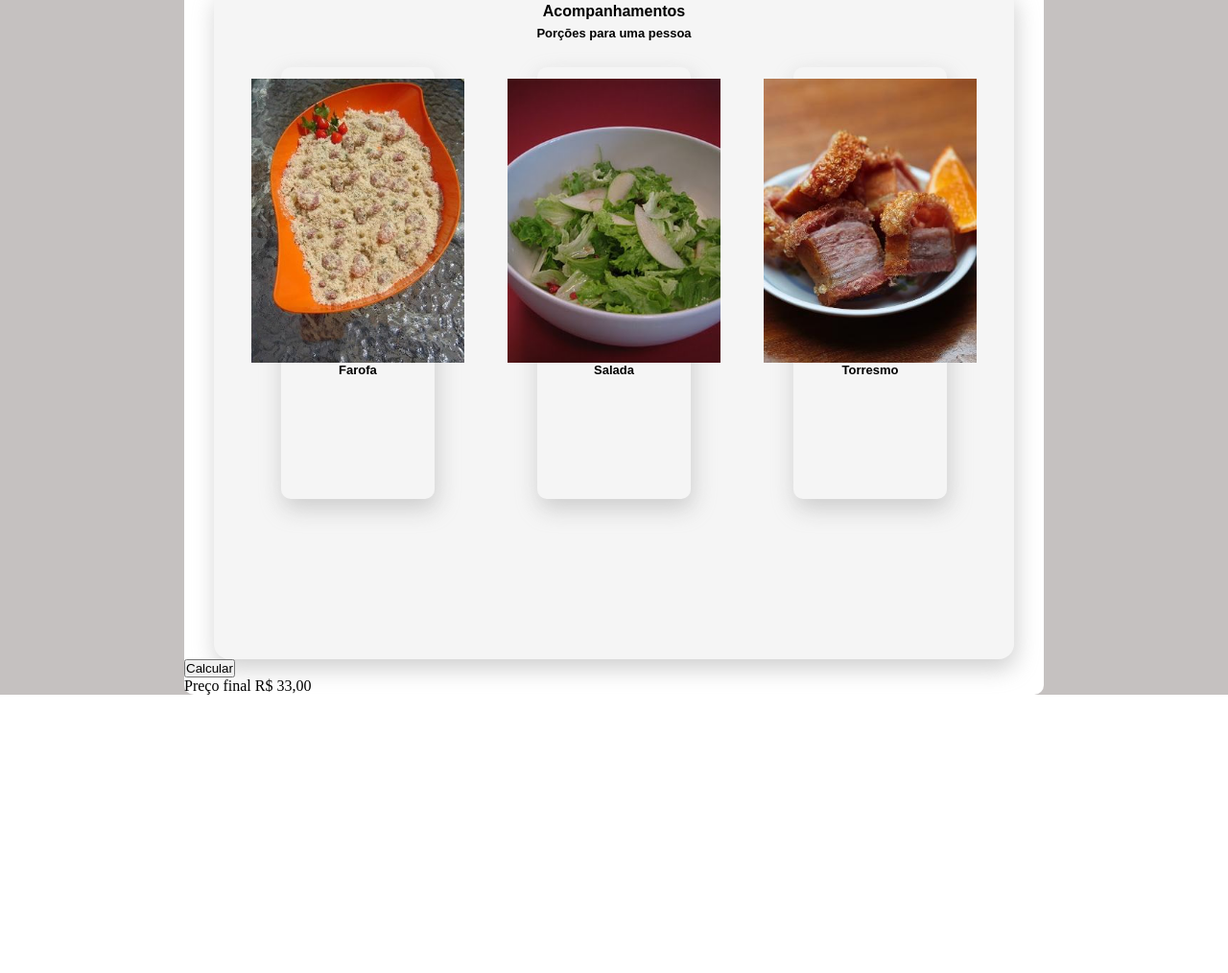
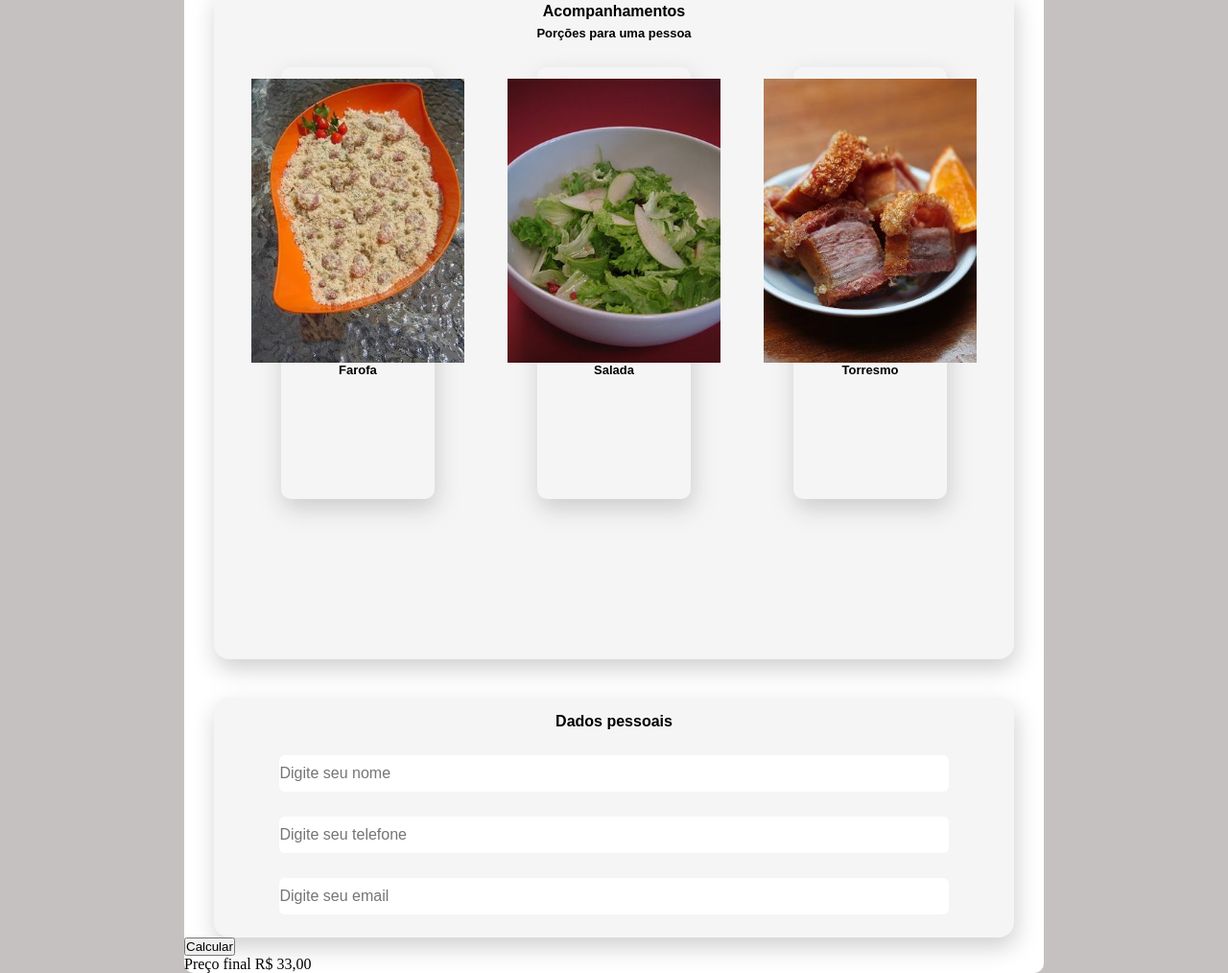
Before and after one commit to BrunoJGiacomini/bootcamp-devjr-ProjetoMenu, a plain HTML site: page index.html in a window 1280 px wide. Shown: the part 1091-2105 px from the top of the page at 96% size. Before the commit the page ends 1815 px from the top, so only its background shows below. Drawn offline with Linux system fonts and the light colour scheme.

Commit message:
closes #15 Adicionar o layout de Dados Pessoais

```diff
--- a/index.html
+++ b/index.html
@@ -60,10 +60,16 @@
                     </div>
                 </div>
 
-                    <div class="sub-header2">
+                    <div class="sub-header">
+                        Dados pessoais
+                        <div class="input">
+                            <input type="text" placeholder="Digite seu nome"></input>
+                            <input type="number" placeholder="Digite seu telefone"></input>
+                            <input type="email" placeholder="Digite seu email"></input>
+                        </div>
+                    </div>
+                        <button> Calcular</button>
 
-                        <button> Calcular</button>
-                    </div>
                         <div class="footer">
                             Preço final R$ 33,00
                         </div>
--- a/style.css
+++ b/style.css
@@ -85,6 +85,23 @@
 
         background-color: #f5f5f5;
         border-radius: 16px;
+}
+.sub-header{
+    width: 93%;
+        height: 250px;
+        margin: auto;
+        margin-top: 40px;
+        padding-top: 14px;
+        padding: 16px;
+        box-shadow: 2px 10px 23px rgba(188,188,188,0.7);
+
+        background-color: #f5f5f5;
+        border-radius: 16px;
+
+        font-size: 16px;
+        font-weight: bold;
+        font-family: Arial, Helvetica, sans-serif;
+        text-align: center;
 }
 .flex-header{
     margin-top: 28px;
@@ -231,3 +248,27 @@
 .col4 img{
     height: 296px;
 }
+
+.input {
+    display: flex;
+    flex-direction: column;
+    align-items: center;
+}
+
+ .input input{
+
+    background-color: #ffffff;
+
+    margin-top: 26px;
+    width: 87%;
+    height: 38px;
+    font-size: 16px;
+
+    border-radius: 6px;
+    border: none;
+    outline: none;
+
+}
+.input input:focus{
+    background-color: #E8F0FD;
+}
```
